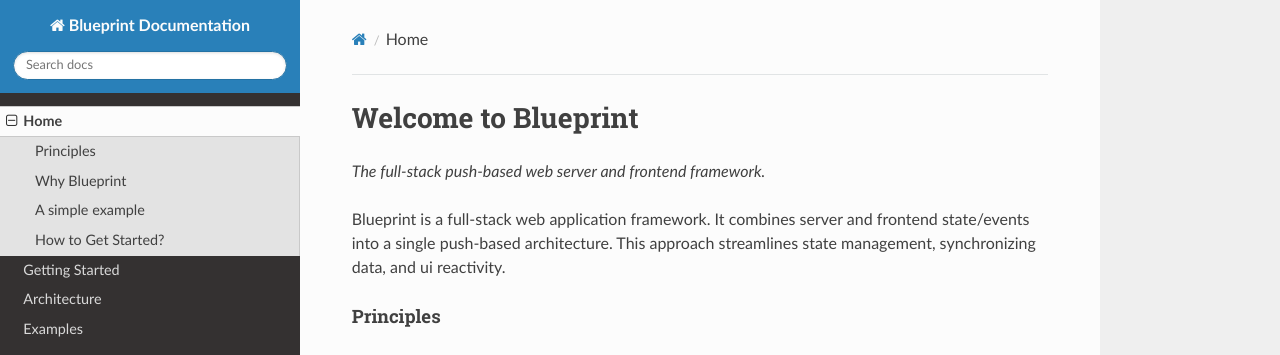
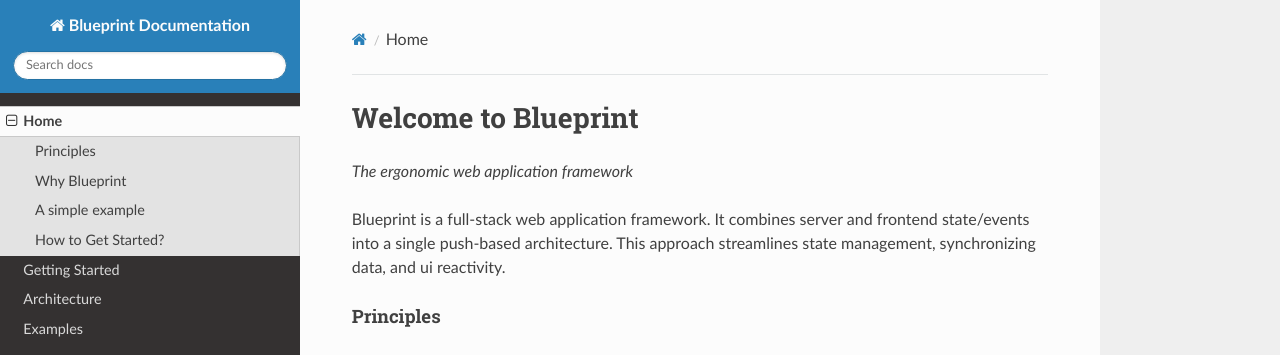
Before and after one commit to steaks/blueprint-docs, an MkDocs documentation site: the page built from docs/index.md, in a window 1280 px wide and 900 px high. Shown: the top 355 px of the window. Built offline with MkDocs 1.6.1, drawn with Linux system fonts in a browser that asks for light colours; nearby versions of some CDN libraries.

Commit message:
Rename (#9)

```diff
--- a/docs/index.md
+++ b/docs/index.md
@@ -1,5 +1,5 @@
 # Welcome to Blueprint
-*The full-stack push-based web server and frontend framework.*
+*The ergonomic web application framework*
 
 Blueprint is a full-stack web application framework. It combines server and frontend state/events into a single push-based architecture. This approach streamlines state management, synchronizing data, and ui reactivity.
 
```
